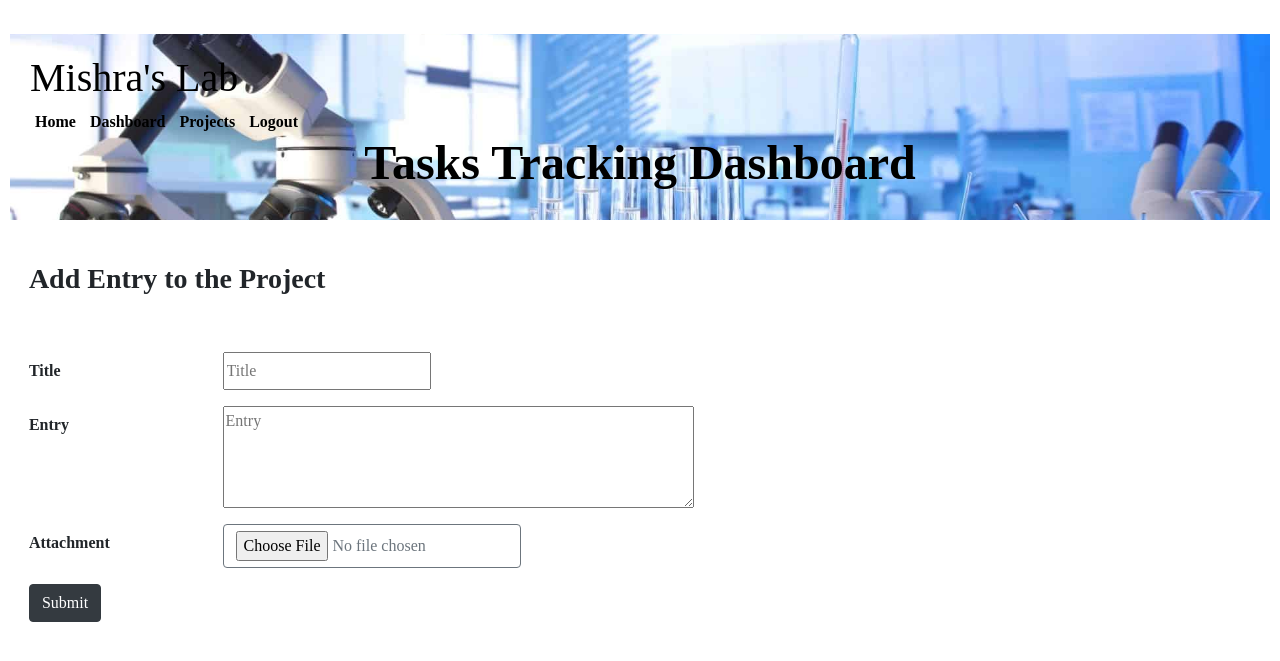
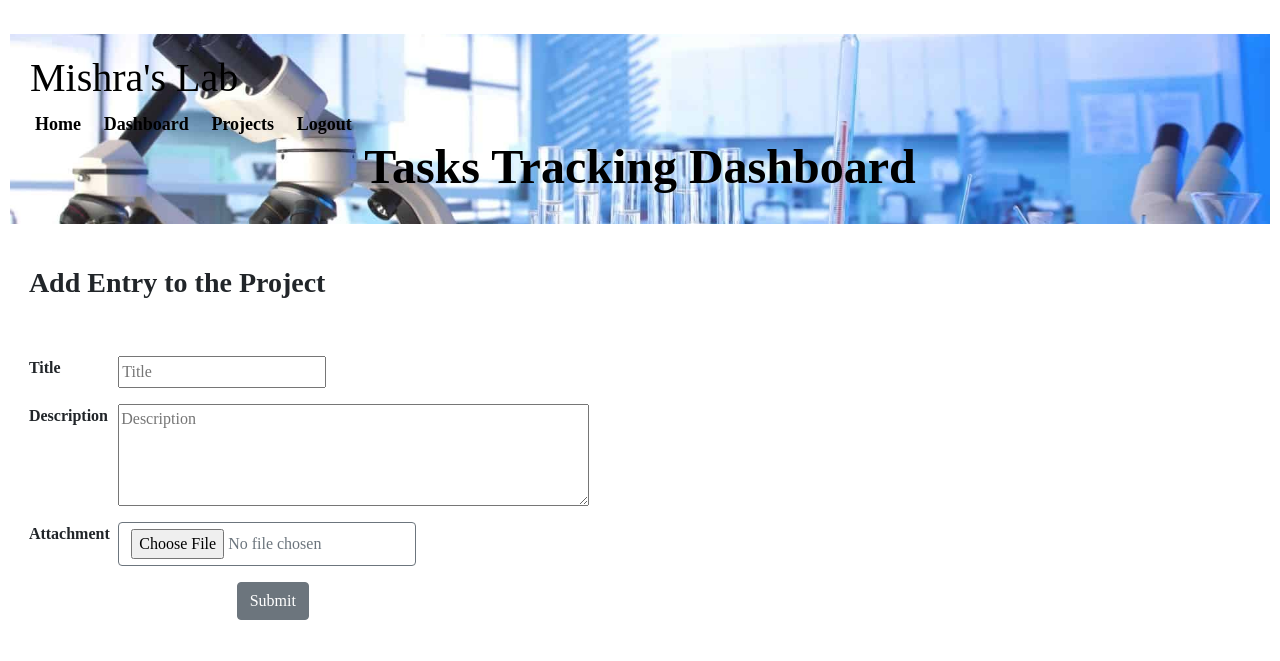
Before and after one commit to sukhanova/HB-Capstone, a Flask app: page /add_entry/1 in a window 1280 px wide. Shown: the top 661 px of the page. Run offline with Flask 2, Linux system fonts and the light colour scheme; the visitor is signed in with stand-in values (Sample User, id 1); parts of the project's set-up code (start-up, migrations or seed data) failed here and were passed over; some libraries are stand-ins or nearby versions.

Commit message:
Styling complete. Code freeze

```diff
--- a/static/css/styles.css
+++ b/static/css/styles.css
@@ -32,6 +32,9 @@
 nav li {
 	display: inline-block;
 	padding: 5px 5px;
+	font-family: 'Open Sans', sans-serif;
+	font-size: large;
+	font-weight: 700;
 }
 
 h3{
@@ -46,6 +49,10 @@
 label {
 	font-family: 'STIX Two Text', serif;
 	font-weight: bolder;
+}
+
+li:hover {
+    cursor: pointer;
 }
 
 /* ID Selectors -------------------- */
@@ -144,3 +151,8 @@
 	padding-right:0;
 	margin-left: auto;
 }
+
+.btn-container{
+	padding-left: 12%;
+	margin-left: 5%;
+}
--- a/templates/base.html
+++ b/templates/base.html
@@ -32,14 +32,14 @@
            </h1>
          </div>
           <div>
-            <ul class="header-ul">
-              <li class="nav-item">
+            <ul class="header-ul list-inline">
+              <li class="nav-item list-inline-item">
                 <a href="/"><strong>Home</strong></a>
               </li>
-              <li>
+              <li class="list-inline-item">
                 <a href="/users_dashboard/{{session['user_id']}}"><strong>Dashboard</strong></a>
               </li>
-              <li>
+              <li class="list-inline-item">
                 <a href="/select_project?next_project=project"><strong>Projects</strong></a>
               </li>
 
@@ -47,7 +47,7 @@
                 <a href="/attachments">Project Attachments</a>
               </li> -->
 
-              <li>
+              <li class="list-inline-item">
                 <a href="/logout"><strong>Logout</strong></a>
               </li>
           {% endif %}
--- a/templates/create_entry.html
+++ b/templates/create_entry.html
@@ -8,18 +8,20 @@
 		<h3>Add Entry to the Project</h3><br>
 		<br>
 		<div class="form-group row">
-			<label class="col-sm-2 col-form-label">Title</label>
+			<label class="col-sm-1 form-label">Title</label>
 			<input type="text" name="title" placeholder="Title" required>
 		</div>
 		<div class="form-group row">
-			<label class="col-sm-2 col-form-label">Entry</label>
-			<textarea rows="4" cols="50" name="entry" placeholder="Entry" required></textarea>
+			<label class="col-sm-1 form-label">Description</label>
+			<textarea rows="4" cols="50" name="entry" placeholder="Description" required></textarea>
 		</div>
 		<div class="form-group row">
-			<label class="col-sm-2 col-form-label">Attachment</label>
+			<label class="col-sm-1 form-label">Attachment</label>
 			<input type="file" name="file" class="btn btn-outline-secondary" >
 		</div>
-		<input type="submit" class="btn btn-dark">
+		<div class="btn-container">
+		<input type="submit" class="btn btn-secondary submit"><i class="fa fa-trash fa-1" aria-hidden="true"></i>
+		</div>
 	</form>
 </div>
 {% endblock %}
--- a/templates/projects_selector.html
+++ b/templates/projects_selector.html
@@ -4,7 +4,7 @@
 
 {% block body %}
 <div class="container">
-	<p>Please select the project:</p>
+	<p class="h4">Please select the project:</p>
 		{% if projects %}
 		<br>
 			{% for project in projects %}
--- a/templates/update_task.html
+++ b/templates/update_task.html
@@ -20,7 +20,10 @@
                 <option value="Complete">Complete</option>
             </select><br>
 		</div>
-		<input type="submit" class="btn btn-dark">
+		<div class="btn-container">
+			<input type="submit" class="btn btn-secondary">
+		</div>
+
 	</form>
 </div>
 {% endblock %}
--- a/templates/users_dashboard.html
+++ b/templates/users_dashboard.html
@@ -7,8 +7,8 @@
 	<div class="container-sm">
 		<img src="/static/images/224306.jpeg" alt="Science" style="width:90%; height:90%">
 	</div>
-	<div class="container-sm">
-		<h3>Exploration and exploitation of Weak Interactions in Biological systems.</h3>
+	<div class="container-sm col-sm-5">
+		<h3 class="text-center">Exploration and exploitation of Weak Interactions in Biological systems.</h3>
 		<p>The research in our lab is focused upon weak and transient interactions in biological systems.
 			We use an interdisciplinary approach to discover weak and transient interactions in normal and diseased conditions.
 			Recently discovered chemical biology tools entail the discovery of chemical entities able to modulate pathways and interactions in biological processes.
@@ -16,7 +16,6 @@
 			Appropriate validation of such targets in advanced model systems, including animals, along with the pharmaceutical development of chemical series, can in turn provide leads for downstream drug discovery efforts.</p>
 	</div>
 </div>
-<br>
 <div class="container">
 	<div class="button-container">
 		<span class="input-group-btn input-group-btn-left">
--- a/templates/welcome.html
+++ b/templates/welcome.html
@@ -20,7 +20,7 @@
     <input type="password" class="form-group" name="password" id="passwordUser" placeholder="Password" required>
   </div>
   </div>
-  <button type="submit" class="btn btn-dark">Submit</button>
+  <button type="submit" class="btn btn-secondary">Submit</button>
 </form>
 <br>
 <br>
@@ -52,7 +52,7 @@
     <label class="col-sm-2 col-form-label">Verify:</label>
     <input type="password" name="passwordConfirmation"  class="form-group" id="passwordConfirmation" placeholder="Verify password" required><br>
   </div>
-  <input type="submit" class="btn btn-dark">
+  <input type="submit" class="btn btn-secondary submit"><i class="fa fa-trash fa-1" aria-hidden="true"></i>
 </form>
 </div>
 {% endblock %}
```
Also changed, not shown: templates/create_project.html (+6 -4 lines), templates/create_task.html (+8 -4 lines), templates/entries.html (+4 -4 lines), templates/project.html (+6 -8 lines).
